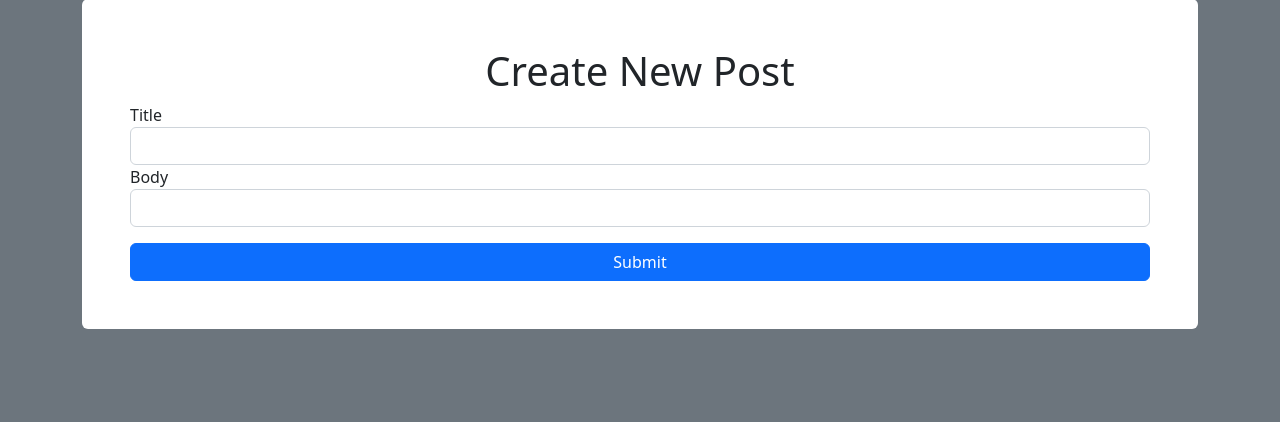
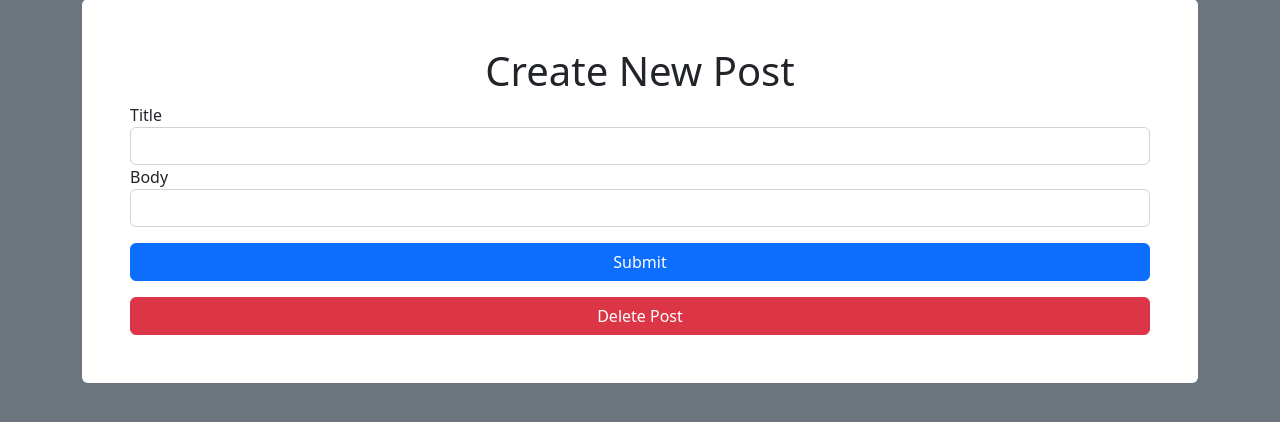
Before and after one commit to bstanton773/kekambas-102_flask_blog, a Flask app: template app/templates/edit_post.html in a window 1280 px wide. Shown: the part 73-495 px from the top of the page. Run offline with Flask 3, Linux system fonts and the light colour scheme; the template is opened without the code that fills it: values that come from a table or form of the project are taken from there, others are empty.

Commit message:
Add delete post modal

```diff
--- a/app/templates/edit_post.html
+++ b/app/templates/edit_post.html
@@ -3,7 +3,8 @@
 {% block title %}Edit {{ post.title }}{% endblock %}
 
 {% block content %}
-<form class="bg-white p-5 rounded mt-3" action="" method="POST">
+<div class="bg-white p-5 rounded mt-3">
+    <form action="" method="POST">
         <h1 class="text-center">Create New Post</h1>
 
         {{ form.csrf_token }}
@@ -17,4 +18,28 @@
         {{ form.submit(class='btn btn-primary w-100 mt-3') }}
 
     </form>
+    <!-- Button trigger modal -->
+    <button type="button" class="btn btn-danger w-100 mt-3" data-bs-toggle="modal" data-bs-target="#deletePostModal">
+        Delete Post
+    </button>
+
+    <!-- Modal -->
+    <div class="modal fade" id="deletePostModal" tabindex="-1" aria-labelledby="deletePostModalLabel" aria-hidden="true">
+        <div class="modal-dialog">
+        <div class="modal-content">
+            <div class="modal-header">
+            <h1 class="modal-title fs-5" id="deletePostModalLabel">Delete Post?</h1>
+            <button type="button" class="btn-close" data-bs-dismiss="modal" aria-label="Close"></button>
+            </div>
+            <div class="modal-body">
+            Are you sure you want to delete {{ post.title }}? You cannot undo this action.
+            </div>
+            <div class="modal-footer">
+            <button type="button" class="btn btn-secondary" data-bs-dismiss="modal">Close</button>
+            <button type="button" class="btn btn-danger">Delete</button>
+            </div>
+        </div>
+        </div>
+    </div>
+    </div>
 {% endblock content %}
```
Lines whose indentation alone changed are shown as unchanged.
